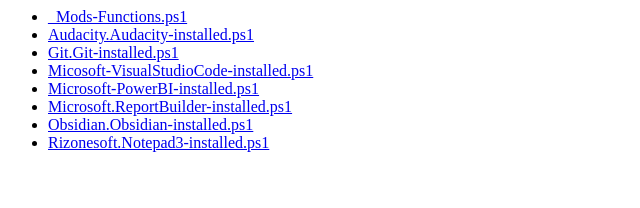
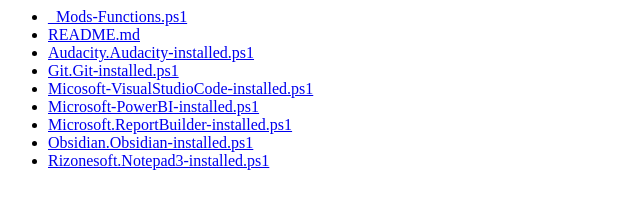
Before and after one commit to sfcmgr/Winget-AutoUpdate-ModRepo, a plain HTML site: page index.html in a window 1280 px wide. Shown: the whole page, without its empty margins (0-640 px from the left). Drawn offline with Linux system fonts and the light colour scheme.

Commit message:
files from wua repo

```diff
--- a/index.html
+++ b/index.html
@@ -1,5 +1,6 @@
 <ul>
 <li><a  href="_Mods-Functions.ps1">_Mods-Functions.ps1</a></li>
+<li><a  href="README.md">README.md</a></li>
 <li><a  href="Audacity.Audacity-installed.ps1">Audacity.Audacity-installed.ps1</a></li>
 <li><a  href="Git.Git-installed.ps1">Git.Git-installed.ps1</a></li>
 <li><a  href="Micosoft-VisualStudioCode-installed.ps1">Micosoft-VisualStudioCode-installed.ps1</a></li>
```
Also changed, not shown: 5 other files.
